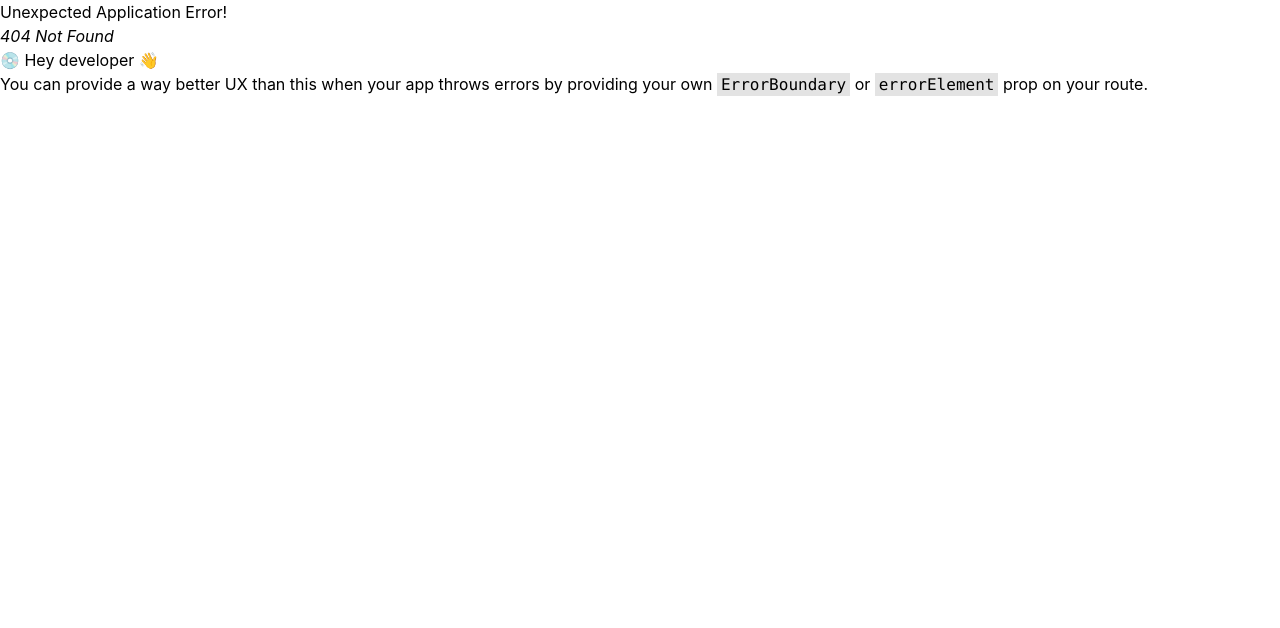
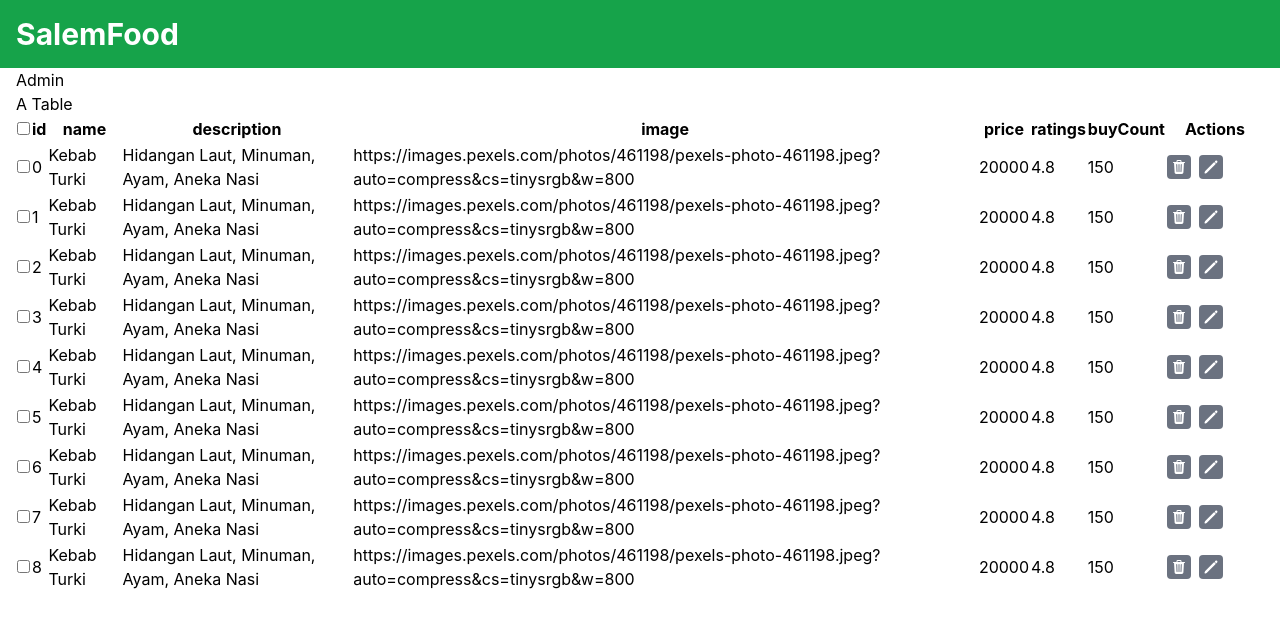
Before and after one commit to abadisurio/salemfood, a React (Create React App) app: page /admin in a window 1280 px wide. Before the commit this address had no page. Shown: the top 628 px of the page. Built offline with nearby package versions, Linux system fonts and the light colour scheme.

Commit message:
add admin and edit page

```diff
--- /dev/null
+++ b/src/components/CustomInput.js
@@ -0,0 +1,11 @@
+import React from 'react'
+
+const CustomInput = ({ properties, type = '' }) => {
+    return (
+        <div className='p-1'>
+            <input className='p-1 border w-full rounded border-solid border-gray-400' {...{ ...properties, type }} />
+        </div>
+    )
+}
+
+export default CustomInput
--- /dev/null
+++ b/src/components/Navbar.js
@@ -0,0 +1,15 @@
+import React from 'react'
+
+const Navbar = () => {
+    return (
+        <nav className="bg-green-600 text-white">
+            <div className="container mx-auto px-4 py-4">
+                <h1 className="text-3xl font-bold">
+                    SalemFood
+                </h1>
+            </div>
+        </nav>
+    )
+}
+
+export default Navbar
--- /dev/null
+++ b/src/components/Table.js
@@ -0,0 +1,38 @@
+import React from 'react'
+import TableItem from './TableItem'
+
+const Table = ({ tableName = 'A Table', data = [], type }) => {
+    return (
+        <div>
+            <div>{tableName}</div>
+            <table className="table-auto">
+                <thead>
+                    <tr>
+                        <th>
+                            <input type={'checkbox'} />
+                        </th>
+                        {Object.keys(type.properties).map(key => {
+                            // console.log(key)
+                            return (
+                                <th key={key}>{key}</th>
+                            )
+                        })}
+                        <th>
+                            Actions
+                        </th>
+                    </tr>
+                </thead>
+                <tbody>
+                    {data.map((item, index) => {
+                        return (
+                            <TableItem key={index} {...{ item, index, type }} />
+                        )
+                    })}
+
+                </tbody>
+            </table>
+        </div>
+    )
+}
+
+export default Table
--- /dev/null
+++ b/src/components/TableItem.js
@@ -0,0 +1,31 @@
+import React from 'react'
+import { IoPencil, IoTrash } from 'react-icons/io5'
+import { Link } from 'react-router-dom'
+
+const TableItem = ({ item, index, type }) => {
+    return (
+        <>
+            <tr>
+                <td>
+                    <input type={'checkbox'} id={"item-" + index} />
+                </td>
+                {Object.keys(type.properties).map(key => {
+                    // console.log(key)
+                    return <td key={key}>{item[key]}</td>
+                })}
+                <td>
+                    <div className='w-24 flex flex-row gap-2' >
+                        <button className='rounded bg-gray-500 p-1 text-white'>
+                            <IoTrash />
+                        </button>
+                        <Link to={`/edit/${type.name}/${item['id']}`} className='rounded bg-gray-500 p-1 text-white'>
+                            <IoPencil />
+                        </Link>
+                    </div>
+                </td>
+            </tr>
+        </>
+    )
+}
+
+export default TableItem
--- a/src/index.js
+++ b/src/index.js
@@ -4,10 +4,12 @@ import './index.css';
 import reportWebVitals from './reportWebVitals';
 import { RouterProvider } from 'react-router-dom';
 import { router } from './router';
+import Navbar from './components/Navbar';
 
 const root = ReactDOM.createRoot(document.getElementById('root'));
 root.render(
   <React.StrictMode>
+    <Navbar />
     <RouterProvider router={router} />
   </React.StrictMode>
 );
--- /dev/null
+++ b/src/models/menuItem.js
@@ -0,0 +1,14 @@
+
+const menuItem = {
+    name: 'menu-item',
+    properties: {
+        id: '',
+        name: '',
+        description: '',
+        image: '',
+        price: '',
+        ratings: '',
+        buyCount: '',
+    }
+}
+export default menuItem
--- /dev/null
+++ b/src/pages/Admin.js
@@ -0,0 +1,44 @@
+import React, { useEffect, useState } from 'react'
+import menuItem from '../models/menuItem'
+import Table from '../components/Table'
+
+const foodCollectionDB = [
+    { id: '0', name: 'Kebab Turki', description: 'Hidangan Laut, Minuman, Ayam, Aneka Nasi', image: 'https://images.pexels.com/photos/461198/pexels-photo-461198.jpeg?auto=compress&cs=tinysrgb&w=800', price: 20000, ratings: 4.8, buyCount: 150 },
+    { id: '1', name: 'Kebab Turki', description: 'Hidangan Laut, Minuman, Ayam, Aneka Nasi', image: 'https://images.pexels.com/photos/461198/pexels-photo-461198.jpeg?auto=compress&cs=tinysrgb&w=800', price: 20000, ratings: 4.8, buyCount: 150 },
+    { id: '2', name: 'Kebab Turki', description: 'Hidangan Laut, Minuman, Ayam, Aneka Nasi', image: 'https://images.pexels.com/photos/461198/pexels-photo-461198.jpeg?auto=compress&cs=tinysrgb&w=800', price: 20000, ratings: 4.8, buyCount: 150 },
+    { id: '3', name: 'Kebab Turki', description: 'Hidangan Laut, Minuman, Ayam, Aneka Nasi', image: 'https://images.pexels.com/photos/461198/pexels-photo-461198.jpeg?auto=compress&cs=tinysrgb&w=800', price: 20000, ratings: 4.8, buyCount: 150 },
+    { id: '4', name: 'Kebab Turki', description: 'Hidangan Laut, Minuman, Ayam, Aneka Nasi', image: 'https://images.pexels.com/photos/461198/pexels-photo-461198.jpeg?auto=compress&cs=tinysrgb&w=800', price: 20000, ratings: 4.8, buyCount: 150 },
+    { id: '5', name: 'Kebab Turki', description: 'Hidangan Laut, Minuman, Ayam, Aneka Nasi', image: 'https://images.pexels.com/photos/461198/pexels-photo-461198.jpeg?auto=compress&cs=tinysrgb&w=800', price: 20000, ratings: 4.8, buyCount: 150 },
+    { id: '6', name: 'Kebab Turki', description: 'Hidangan Laut, Minuman, Ayam, Aneka Nasi', image: 'https://images.pexels.com/photos/461198/pexels-photo-461198.jpeg?auto=compress&cs=tinysrgb&w=800', price: 20000, ratings: 4.8, buyCount: 150 },
+    { id: '7', name: 'Kebab Turki', description: 'Hidangan Laut, Minuman, Ayam, Aneka Nasi', image: 'https://images.pexels.com/photos/461198/pexels-photo-461198.jpeg?auto=compress&cs=tinysrgb&w=800', price: 20000, ratings: 4.8, buyCount: 150 },
+    { id: '8', name: 'Kebab Turki', description: 'Hidangan Laut, Minuman, Ayam, Aneka Nasi', image: 'https://images.pexels.com/photos/461198/pexels-photo-461198.jpeg?auto=compress&cs=tinysrgb&w=800', price: 20000, ratings: 4.8, buyCount: 150 },
+]
+
+const Admin = () => {
+
+    const [foodCollection, setFoodCollection] = useState([])
+    useEffect(() => {
+        loadData()
+
+    }, [foodCollection])
+
+    const loadData = () => {
+        setFoodCollection(foodCollectionDB)
+    }
+
+    return (
+        <div className="container mx-auto px-4 gap-4">
+            <div>Admin</div>
+            <Table type={menuItem} data={foodCollection} />
+            {/* <ul className='grid pr-2 pt-2 gap-2'>
+                {foodCollection.map((item, index) => {
+                    return (
+                        <TableItem key={index} {...{ item, index, type: menuItem }} />
+                    )
+                })}
+            </ul> */}
+        </div>
+    )
+}
+
+export default Admin
--- /dev/null
+++ b/src/pages/EditItem.js
@@ -0,0 +1,16 @@
+import React from 'react'
+import { useParams } from 'react-router-dom';
+import CustomInput from '../components/CustomInput';
+
+const EditItem = () => {
+
+    let { itemId, type } = useParams();
+    console.log(itemId, type);
+    return (
+        <div>
+            <CustomInput type='text' />
+        </div>
+    )
+}
+
+export default EditItem
--- a/src/pages/menu.js
+++ b/src/pages/menu.js
@@ -59,16 +59,9 @@ const Menu = () => {
 
     return (
         <>
-            <nav className="bg-green-600 text-white">
-                <div className="container mx-auto px-4 py-4">
-                    <h1 className="text-3xl font-bold">
-                        SalemFood
-                    </h1>
-                </div>
-            </nav>
             <div className="flex flex-row container mx-auto px-4 gap-4">
                 <div>
-                    <div class="sticky top-0 backdrop-blur-md bg-white/70 z-50 p-3">
+                    <div className="sticky top-0 backdrop-blur-md bg-white/70 z-50 p-3">
                         <h1 className="font-bold text-xl">Makanan</h1>
                     </div>
                     <div className="grid grid-cols-3 grid-flow-row gap-4 px-5">
```
Also changed, not shown: src/router.js (+11 -1 lines).
